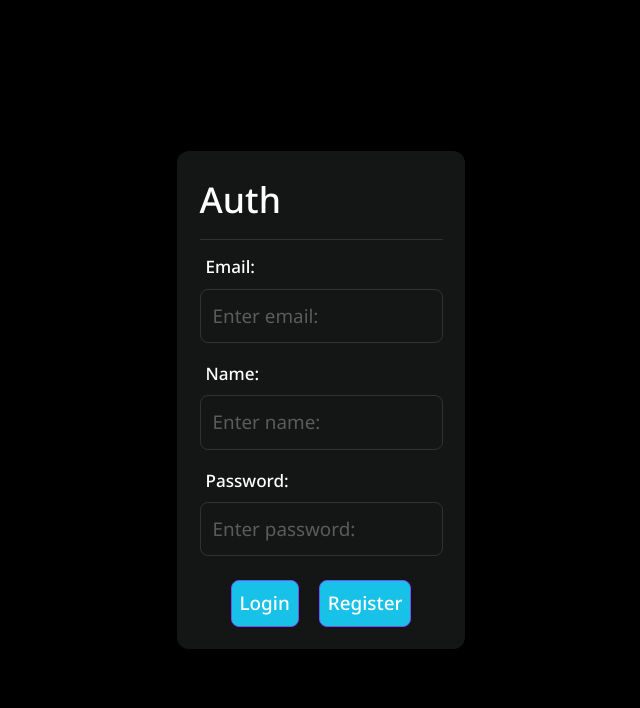
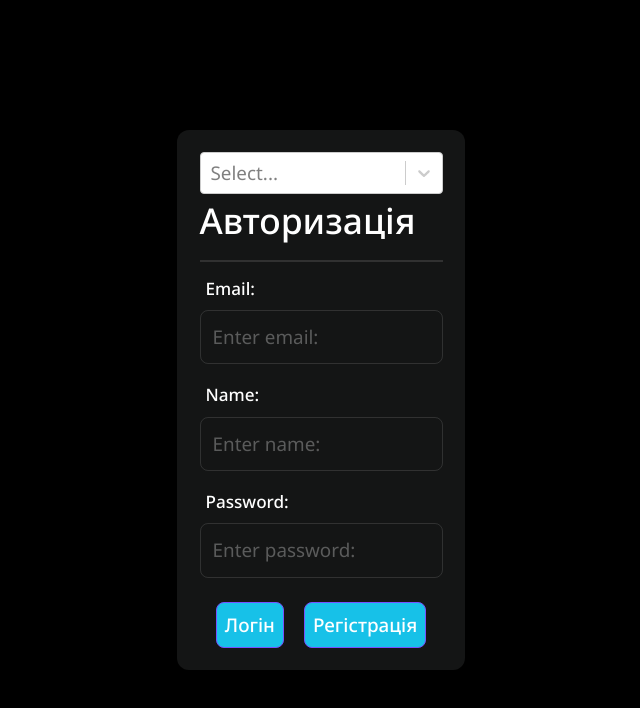
Before and after one commit to Danets/kanban, a Next.js app in the folder client/: page /auth in a window 1280 px wide. Shown: the top 708 px of the page, without its empty margins (319-959 px from the left). Built offline with nearby package versions, Linux system fonts and the light colour scheme.

Commit message:
Was implemented Internationalization

```diff
--- /dev/null
+++ b/client/public/locales/en.json
@@ -0,0 +1,5 @@
+{
+    "title": "Auth",
+    "login": "Login",
+    "register": "Register"
+}
--- /dev/null
+++ b/client/public/locales/uk.json
@@ -0,0 +1,5 @@
+{
+    "title": "Авторизація",
+    "login": "Логін",
+    "register": "Регістрація"
+}
--- a/client/src/app/auth/AuthClient.tsx
+++ b/client/src/app/auth/AuthClient.tsx
@@ -4,6 +4,8 @@ import { useMutation } from '@tanstack/react-query'
 import { useRouter } from 'next/navigation'
 import { useState } from 'react'
 import { SubmitHandler, useForm } from 'react-hook-form'
+import { FormattedMessage, IntlProvider } from 'react-intl'
+import Select from 'react-select'
 import { toast } from 'sonner'
 
 import { Heading } from '@/components/ui/Heading'
@@ -14,9 +16,28 @@ import { IAuthForm } from '@/types/auth.types'
 
 import { DASHBOARD_PAGES } from '@/config/pages-url.config'
 
+import messages_en from '../../../public/locales/en.json'
+import messages_uk from '../../../public/locales/uk.json'
+
 import { authService } from '@/services/auth.service'
 
+const messages = {
+	en: messages_en,
+	uk: messages_uk
+}
+
+const options = [
+	{ value: 'en', label: 'English' },
+	{ value: 'uk', label: 'Ukrainian' }
+]
+
 export function AuthClient() {
+	const [locale, setLocale] = useState('uk')
+
+	const handleLanguageChange = selectedOption => {
+		setLocale(selectedOption.value)
+	}
+
 	const {
 		register,
 		handleSubmit,
@@ -46,12 +67,21 @@ export function AuthClient() {
 	}
 
 	return (
+		<IntlProvider
+			locale={locale}
+			messages={messages[locale]}
+		>
 			<div className='flex min-h-screen'>
 				<form
 					className='m-auto shadow bg-sidebar rounded-xl p-layout text-white'
 					onSubmit={handleSubmit(onSubmit)}
 				>
-				<Heading title='Auth' />
+					<Select
+						defaultValue={locale}
+						onChange={handleLanguageChange}
+						options={options}
+					/>
+					<Heading title={'title'} />
 
 					<Field
 						id='email'
@@ -89,10 +119,15 @@ export function AuthClient() {
 					{errors.password && <span>Password is required</span>}
 
 					<div className='flex items-center gap-5 justify-center'>
-					<Button onClick={() => setIsLoginForm(true)}>Login</Button>
-					<Button onClick={() => setIsLoginForm(false)}>Register</Button>
+						<Button onClick={() => setIsLoginForm(true)}>
+							<FormattedMessage id='login' />
+						</Button>
+						<Button onClick={() => setIsLoginForm(false)}>
+							<FormattedMessage id='register' />
+						</Button>
 					</div>
 				</form>
 			</div>
+		</IntlProvider>
 	)
 }
--- a/client/src/components/ui/Heading.tsx
+++ b/client/src/components/ui/Heading.tsx
@@ -1,3 +1,5 @@
+import { FormattedMessage } from 'react-intl'
+
 interface IHeading {
 	title: string
 }
@@ -5,7 +7,9 @@ interface IHeading {
 export function Heading({ title }: IHeading) {
 	return (
 		<div>
-			<h1 className='text-3xl font-medium'>{title}</h1>
+			<h1 className='text-3xl font-medium'>
+				<FormattedMessage id={title} />
+			</h1>
 			<div className='my-3 h-0.5 bg-border w-full' />
 		</div>
 	)
```
Lines whose indentation alone changed are shown as unchanged.
